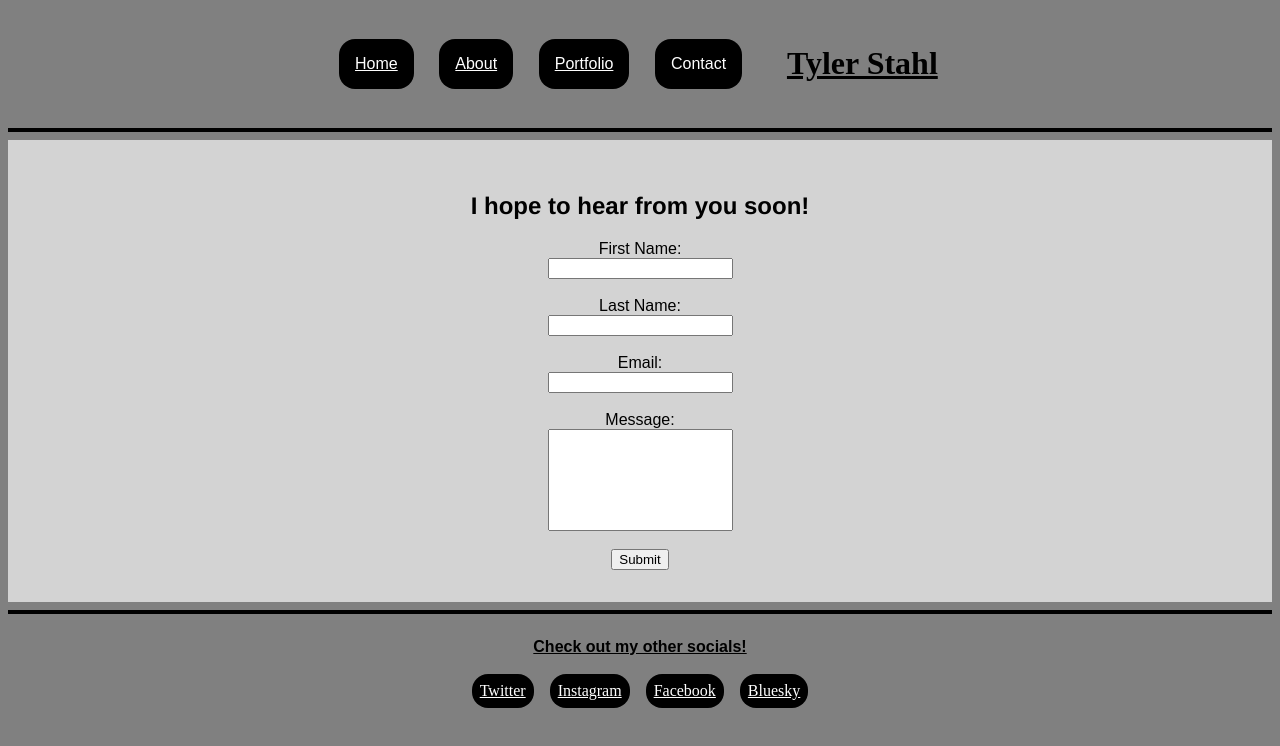
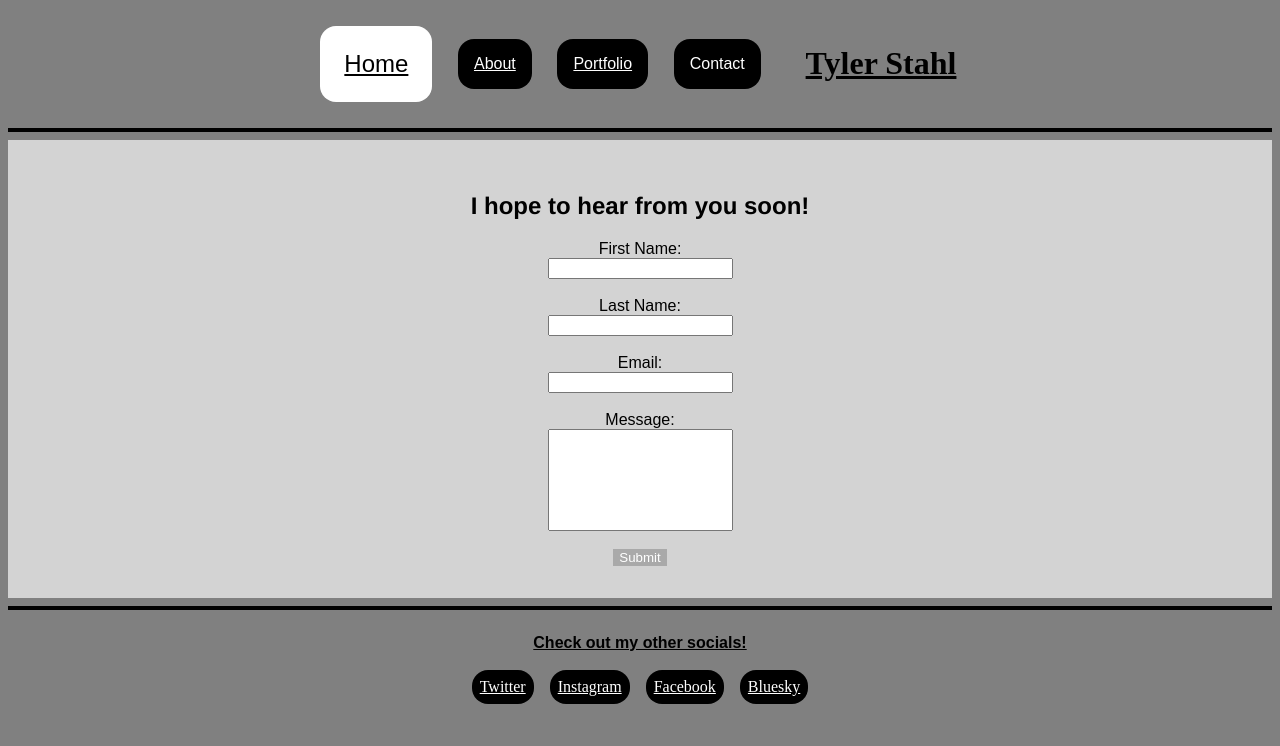
Before and after one commit to stahltj/2510-PersonalSite, a plain HTML site: page contact.html in a window 1280 px wide. In both pictures the pointer is over the link "Home". Drawn offline with Linux system fonts and the light colour scheme.

Commit message:
just double checking

```diff
--- a/index.css
+++ b/index.css
@@ -22,6 +22,13 @@ nav a {
   background-color: black;
   border-radius: 1rem;
   margin-inline: 1vw;
+}
+nav a:hover {
+  background-color: white;
+  color: black;
+  padding: 1.5rem;
+  font-size: 1.5rem;
+  cursor: pointer;
 }
 .mainChunk {
   background-color: lightgray;
@@ -78,6 +85,13 @@ footer {
   padding: 0.5rem;
   color: white;
 }
+.socialLinks a:hover {
+  background-color: white;
+  color: black;
+  padding: 1rem;
+  font-size: 1em;
+  cursor: pointer;
+}
 h3 {
   display: flex;
   justify-content: center;
@@ -116,3 +130,13 @@ h4 {
 label {
   font-family: arial;
 }
+button {
+  background-color: darkgray;
+  color: white;
+  border: none;
+  cursor: pointer;
+}
+
+button:hover {
+  background-color: slategray;
+}
```
